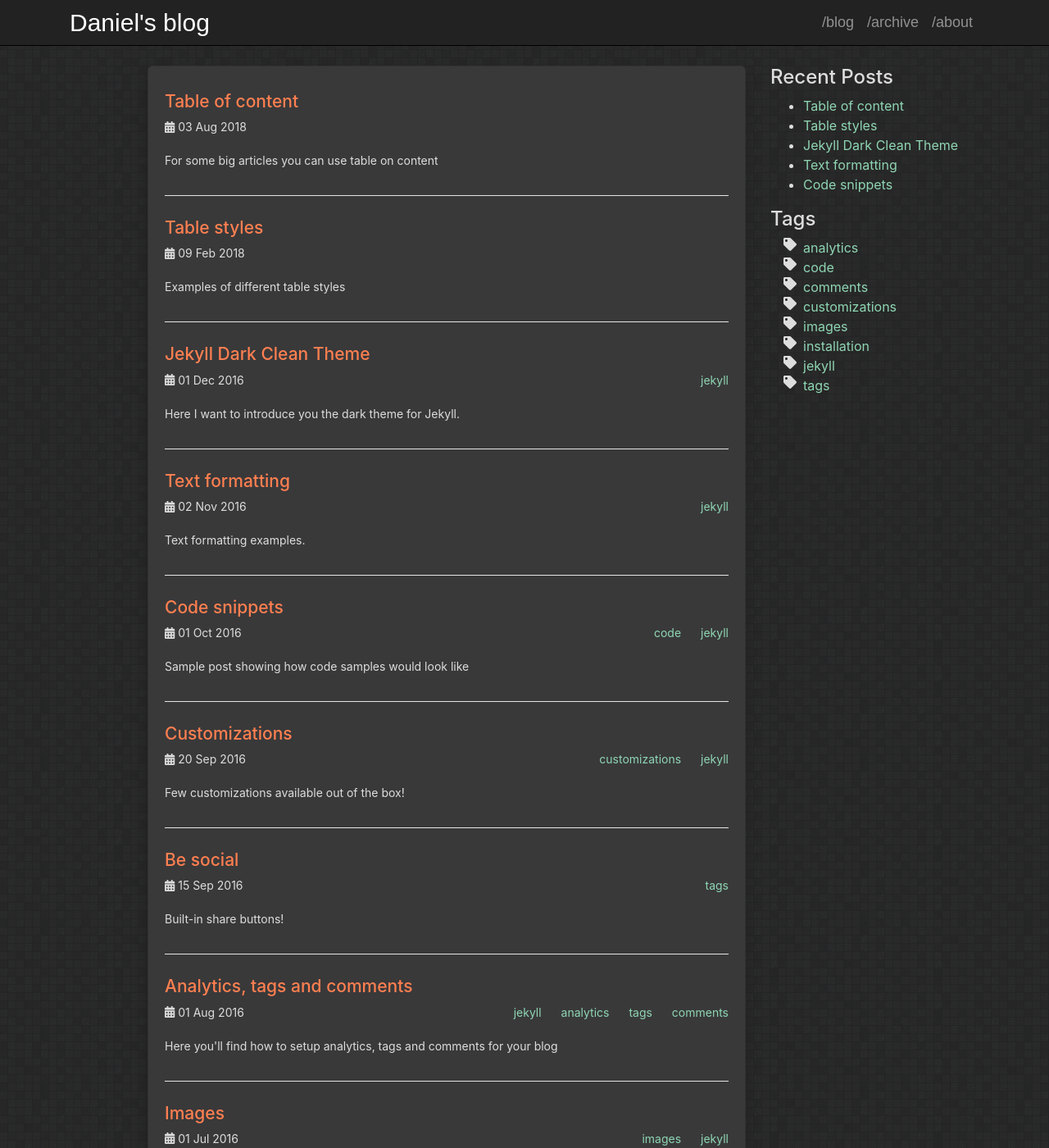
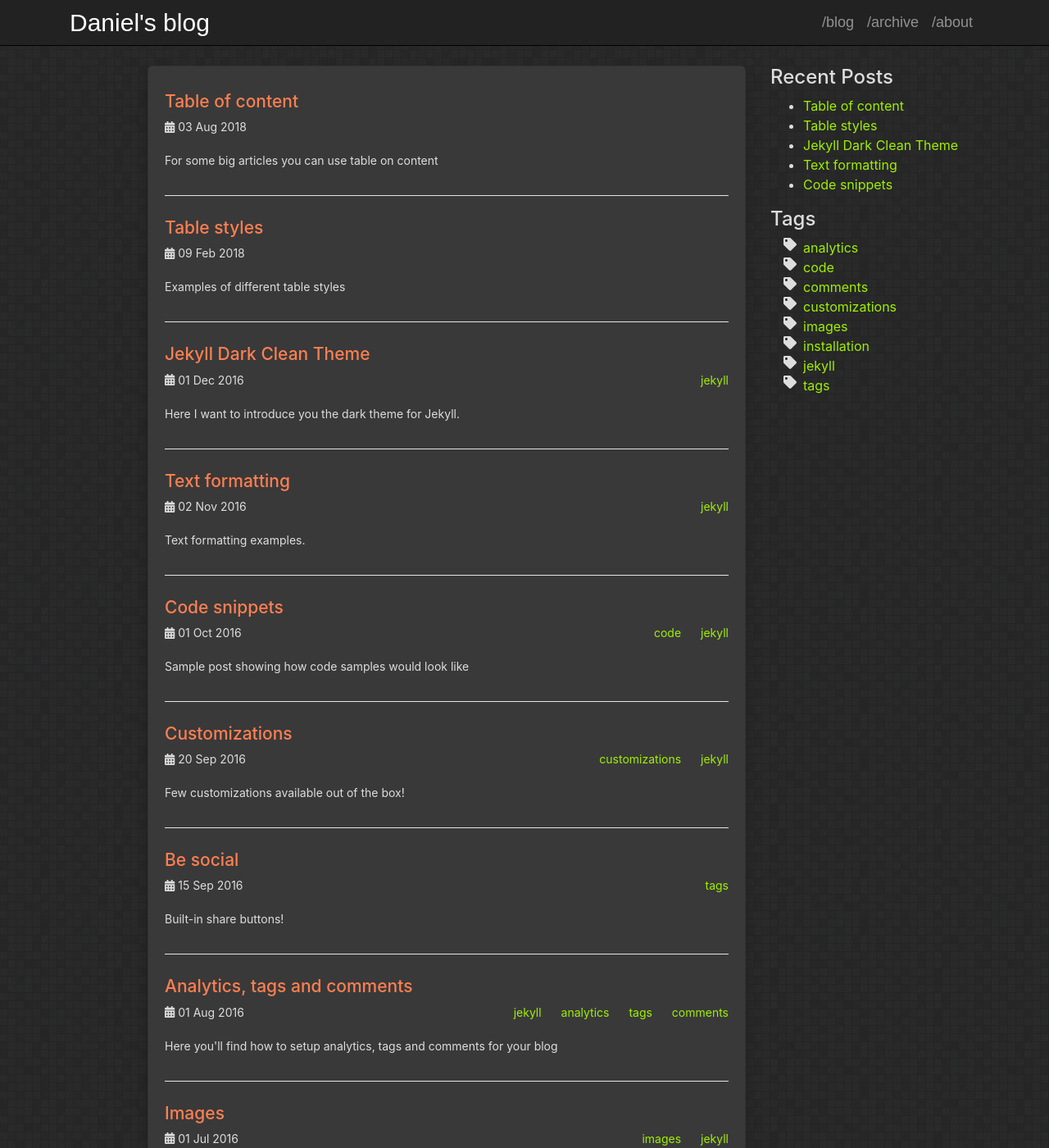
Before and after one commit to danieldavidson/danieldavidson.github.io, a Jekyll site: the page built from index.html, in a window 1280 px wide and 1400 px high. Shown: the whole window at 82% size. Built offline with Jekyll 4.4.1, drawn with Linux system fonts in a browser that asks for light colours.

Commit message:
Update theme.scss

```diff
--- a/assets/css/theme.scss
+++ b/assets/css/theme.scss
@@ -19,10 +19,11 @@
 // Several accent colors, choose one or create your own!
 //$accent-color: #3CA2A2;    // original =)
 //$accent-color: #C38FD6;  // velvet
-$accent-color: #8FD6B3;  // greenish
+//$accent-color: #8FD6B3;  // greenish
 //$accent-color: #35B4DE;  // bluish
 //$accent-color: #D2E354;  // yellowish
 //$accent-color: #52B54B;  // green
+$accent-color: #9FEF00;  // hacker green
 
 $font-color: #dddddd;
 $background-color: #292929;
```
